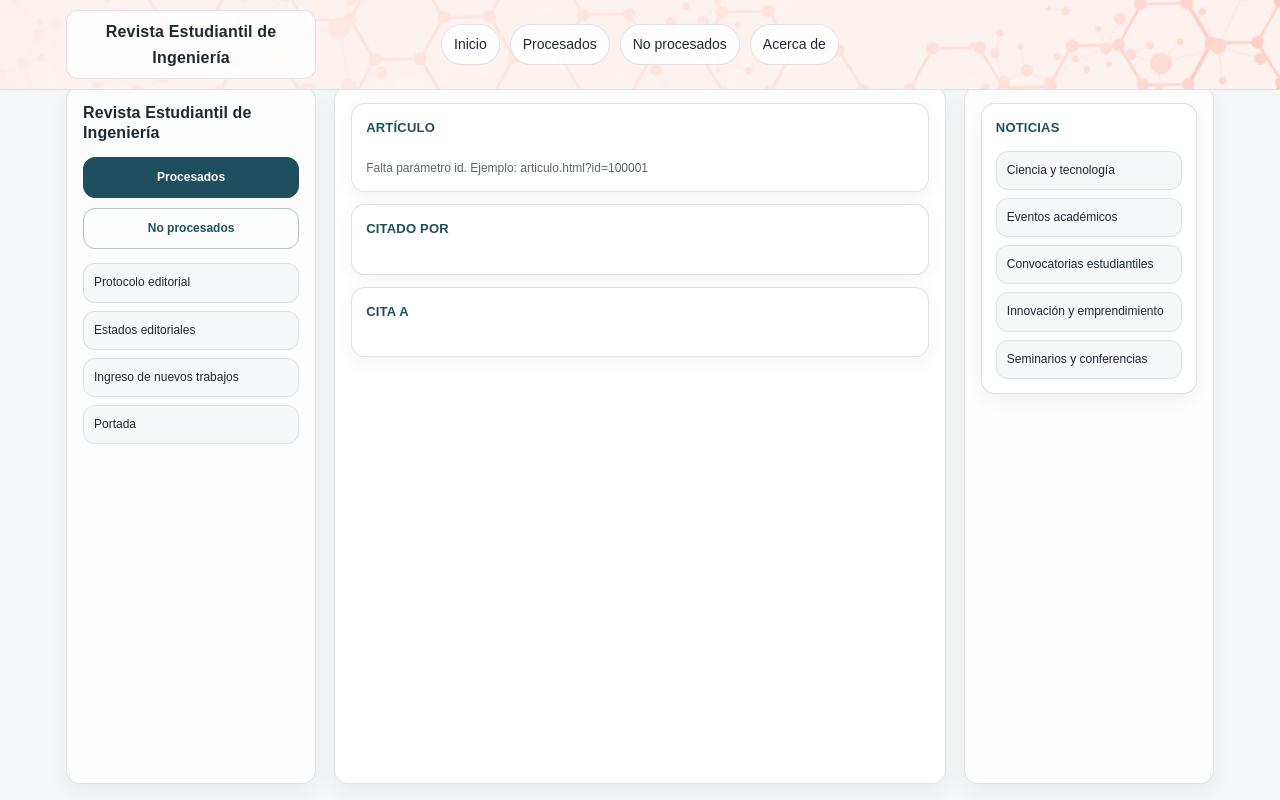
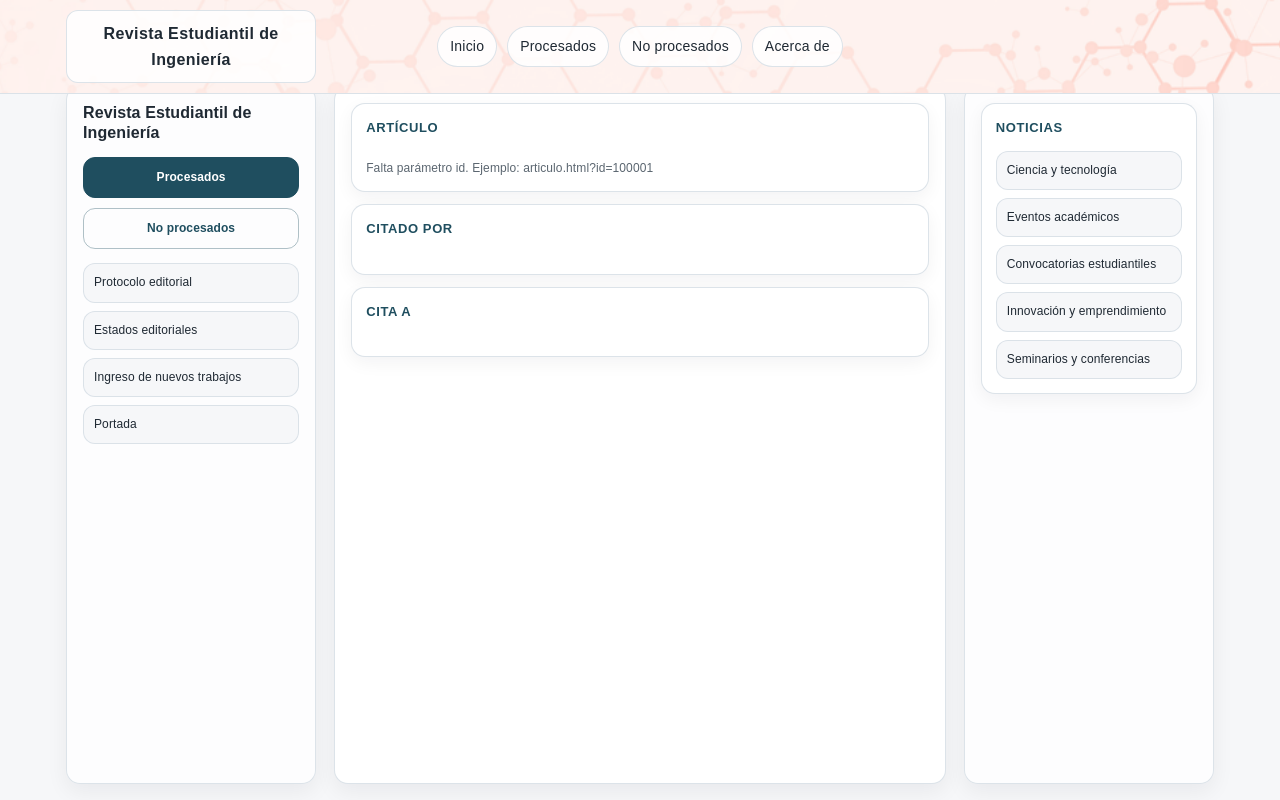
Before and after one commit to claudioalarcongarcia/revistaestudiantilingenieria.cl, a plain HTML site: page articulo.html in a window 1280 px wide. Drawn offline with Linux system fonts and the light colour scheme.

Commit message:
Refactor styles for improved layout and aesthetics
Updated color palette and layout styles for improved aesthetics and consistency. Adjusted padding, margins, and font sizes for better readability.

```diff
--- a/styles.css
+++ b/styles.css
@@ -1,29 +1,40 @@
 :root{
-  /* Paleta pastel damasco (apricot) */
-  --bg:#fffdfb;
-  --section:#fbefe6;      /* fondo general damasco muy suave */
-  --panel:#fff7f1;        /* paneles claros */
-  --line:#e8d4c6;         /* borde cálido */
-  --ink:#2b2420;          /* texto oscuro cálido */
-  --muted:#6b5b52;        /* texto secundario */
+  /* Sobrio académico */
+  --bg:#ffffff;
+  --section:#f6f7f9;
+  --panel:#ffffff;
+  --line:#dbe2e8;
 
-  --accent:#9a5b3c;       /* damasco tostado para botones */
-  --accent-hover:#844a30; /* hover */
+  --ink:#1f2933;
+  --muted:#5b6670;
+
+  --accent:#1F4E5F;        /* azul petróleo */
+  --accent-hover:#173D4B;
+  --accent2:#2E7D6B;       /* verde académico */
 }
 
 /* ===== Reset mínimo ===== */
-*{ box-sizing:border-box }
+*{ box-sizing:border-box; }
 
 body{
   margin:0;
   font-family: Arial, Helvetica, sans-serif;
   background:var(--section);
   color:var(--ink);
-  line-height:1.55;
+  line-height:1.6;
+  font-size:14px;
+  font-weight:400;
+
+  -webkit-font-smoothing:antialiased;
+  -moz-osx-font-smoothing:grayscale;
+
+  /* Microajuste tipográfico */
+  letter-spacing:0.1px;
 }
 
+/* Links editoriales */
 a{ color:inherit; text-decoration:none; }
-a:hover{ text-decoration:underline; }
+a:hover{ text-decoration:none; }
 
 /* ===== Barra superior fija ===== */
 .app-topbar{
@@ -39,78 +50,107 @@
   background-size: cover;
 
   border-bottom:1px solid var(--line);
+  backdrop-filter:saturate(140%) blur(6px);
 }
 
+/* Topbar alineada con las 3 columnas del layout */
 .app-topbar-inner{
-  max-width:1100px;
+  max-width:1180px;
   margin:0 auto;
   padding:10px 16px;
   min-height:70px;
 
   display:grid;
-  grid-template-columns: 1fr 1.6fr 1fr;
+  grid-template-columns: 0.9fr 2.2fr 0.9fr; /* igual que .app-shell */
   align-items:center;
-  gap:16px;
+  gap:18px; /* igual que .app-shell */
 }
 
+.app-topbar-title{
+  width:100%;
+  justify-self:stretch;
+  text-align:center;
 
-.app-topbar-title{
-  width: 100%;           /* Asegura que ocupe todo el ancho de la columna */
-  font-weight: 600;
-  font-size: 14px;
-  text-align: center;    /* Centrado horizontal del texto */
+  background:rgba(255,255,255,0.85);
+  border:1px solid rgba(219,226,232,0.95);
+  padding:10px 14px;
+  border-radius:12px;
 
-  background:rgba(255,253,251,0.80);
-  border: 1px solid rgba(232,212,198,0.85);
-  padding: 8px 12px;
-  border-radius: 6px;
+  font-size:16px;
+  font-weight:800;
+
+  /* Microajuste tipográfico */
+  letter-spacing:0.4px;
 }
 
 .app-topbar-nav{
+  grid-column:2;
+  justify-self:center;
+
   display:flex;
-  gap:8px;
+  gap:10px;
   flex-wrap:wrap;
 }
 
 .navbtn{
-  padding:8px 10px;
-  border-radius:6px;
-  border:1px solid rgba(232,212,198,0.90);
-  background:rgba(255,253,251,0.80);
+  padding:8px 12px;
+  border-radius:999px;
+  border:1px solid rgba(219,226,232,0.95);
+  background:rgba(255,255,255,0.85);
+  font-size:14px;
+  font-weight:400;
+
+  /* Microajuste tipográfico */
+  letter-spacing:0.2px;
 }
 .navbtn:hover{
-  background:#fffdfb;
-  text-decoration:none;
+  background:#ffffff;
+  border-color:rgba(31,78,95,0.35);
 }
 
 /* ===== Shell principal ===== */
 .app-shell{
-  max-width:1100px;
+  max-width:1180px;
   margin:0 auto;
   padding:16px;
-  padding-top:70px;   /* espacio exacto para la topbar */
+  padding-top:86px;  /* topbar respira más */
   height:100vh;
 
   display:grid;
-  grid-template-columns:1fr 1.6fr 1fr;
-  gap:16px;
+  grid-template-columns: 0.9fr 2.2fr 0.9fr; /* jerarquía 20-60-20 */
+  gap:18px;
 }
 
 /* ===== Columnas ===== */
 .app-col{
-  background:var(--bg);
-  border:1px solid var(--line);
-  border-radius:8px;      /* menos redondeado */
-  padding:14px;
+  background:rgba(255,255,255,0.90);
+  border:1px solid rgba(219,226,232,0.95);
+  border-radius:14px;
+  padding:16px;
 
-  overflow:auto;          /* scroll interno */
+  overflow:auto;
   min-height:0;
+
+  box-shadow: 0 8px 22px rgba(16,24,40,0.06);
+}
+
+/* Laterales más livianos */
+.app-left, .app-right{
+  background:rgba(255,255,255,0.78);
+}
+.app-mid{
+  background:#ffffff;
 }
 
 /* ===== Columna izquierda ===== */
 .app-h1{
-  margin:0 0 12px 0;
-  font-size:18px;
+  margin:0 0 14px 0;
+  font-size:16px;
+  font-weight:800;
+  line-height:1.25;
+
+  /* Microajuste tipográfico */
+  letter-spacing:0.1px;
 }
 
 .app-stack{
@@ -124,24 +164,27 @@
   display:block;
   text-align:center;
   padding:10px 12px;
-  border-radius:6px;              /* menos redondeado */
+
+  border-radius:12px;
   background:var(--accent);
-  color:#fffdfb;
+  color:#ffffff;
   border:1px solid var(--accent);
+
+  font-size:12px;
+  font-weight:600;
 }
 .btn2:hover{
   background:var(--accent-hover);
   border-color:var(--accent-hover);
-  text-decoration:none;
 }
 
 .btn2.ghost{
-  background:var(--panel);
+  background:transparent;
   color:var(--accent);
-  border:1px solid var(--line);
+  border:1px solid rgba(31,78,95,0.35);
 }
 .btn2.ghost:hover{
-  background:#fffdfb;
+  background:rgba(31,78,95,0.06);
 }
 
 .app-links{
@@ -152,27 +195,40 @@
 
 .app-links a{
   padding:9px 10px;
-  border-radius:6px;
-  background:var(--panel);
-  border:1px solid var(--line);
+  border-radius:12px;
+
+  background:rgba(246,247,249,0.9);
+  border:1px solid rgba(219,226,232,0.95);
+
+  font-size:12px;
+  font-weight:400;
 }
 .app-links a:hover{
-  background:#fffdfb;
-  text-decoration:none;
+  background:#ffffff;
+  border-color:rgba(31,78,95,0.30);
 }
 
 /* ===== Bloques (centro y derecha) ===== */
 .block{
-  background:var(--panel);
-  border:1px solid var(--line);
-  border-radius:8px;      /* menos redondeado */
-  padding:12px;
+  background:#ffffff;
+  border:1px solid rgba(219,226,232,0.95);
+  border-radius:14px;
+  padding:14px;
   margin-bottom:12px;
+
+  box-shadow: 0 6px 18px rgba(16,24,40,0.05);
 }
 
 .blocktitle{
-  font-weight:700;
-  margin-bottom:10px;
+  margin-bottom:12px;
+  color:var(--accent);
+  text-transform:uppercase;
+
+  font-size:13px;
+  font-weight:800;
+
+  /* Microajuste tipográfico */
+  letter-spacing:0.6px;
 }
 
 /* ===== Video ===== */
@@ -180,9 +236,9 @@
   position:relative;
   width:100%;
   padding-top:56.25%;
-  border-radius:8px;
+  border-radius:14px;
   overflow:hidden;
-  border:1px solid var(--line);
+  border:1px solid rgba(219,226,232,0.95);
   background:#000;
 }
 .video iframe{
@@ -196,114 +252,55 @@
 .latest{
   display:flex;
   flex-direction:column;
-  gap:10px;
+  gap:12px;
 }
 
 .item{
-  background:var(--bg);
-  border:1px solid var(--line);
-  border-radius:8px;
-  padding:10px;
+  background:#ffffff;
+  border:1px solid rgba(219,226,232,0.95);
+  border-radius:14px;
+  padding:12px 12px;
+
+  transition: transform 0.08s ease, box-shadow 0.08s ease, border-color 0.08s ease;
+}
+.item:hover{
+  transform: translateY(-1px);
+  border-color: rgba(31,78,95,0.35);
+  box-shadow: 0 10px 22px rgba(16,24,40,0.08);
 }
 
 .itemt{
-  font-weight:700;
   margin-bottom:6px;
+
+  font-size:14px;
+  font-weight:800;
+  line-height:1.45;
+
+  /* Microajuste tipográfico */
+  letter-spacing:0.2px;
 }
+
+.itemt a{ color:var(--ink); }
+.itemt a:hover{ color:var(--accent); }
 
 .itemm{
   color:var(--muted);
-  font-size:13px;
+  font-size:12px;
+  line-height:1.5;
+
+  /* Microajuste tipográfico */
+  letter-spacing:0.1px;
 }
 
 /* ===== Notas ===== */
 .note{
   color:var(--muted);
-  font-size:13px;
+  font-size:12px;
+  line-height:1.5;
   margin-top:8px;
 }
 
-/* ===== Responsive ===== */
-@media (max-width:980px){
-  .app-shell{
-    grid-template-columns:1fr;
-    height:auto;
-    padding-top:70px;
-  }
-  .app-col{
-    overflow:visible;
-  }
-}
-
-/* lineas finales*/
-/* =============================
-   Tipografía estilo MDPI
-   ============================= */
-
-/* Texto base */
-body{
-  font-size: 14px;
-  line-height: 1.6;
-  font-weight: 400;
-}
-
-/* Títulos principales */
-.app-topbar-title{
-  font-size: 14px;
-  font-weight: 600;
-}
-
-.app-h1{
-  font-size: 14px;
-  font-weight: 600;
-  line-height: 1.3;
-}
-
-/* Títulos de bloque */
-.blocktitle{
-  font-size: 14px;
-  font-weight: 600;
-}
-
-/* Títulos de artículos */
-.itemt{
-  font-size: 14px;
-  font-weight: 600;
-  line-height: 1.4;
-}
-
-/* Texto secundario */
-.itemm,
-.note{
-  font-size: 12px;
-  line-height: 1.5;
-}
-
-/* Navegación superior */
-.navbtn{
-  font-size: 14px;
-  font-weight: 400;
-}
-
-/* Botones laterales */
-.btn2{
-  font-size: 12px;
-  font-weight: 500;
-}
-
-/* Links laterales */
-.app-links a{
-  font-size: 12px;
-  font-weight: 400;
-}
-
-/* Evitar títulos exagerados en móvil */
-@media (max-width:980px){
-  body{
-    font-size: 14px;
-  }
-}
-
+/* ===== Tabs ===== */
 .tabs{
   display:flex;
   flex-wrap:wrap;
@@ -313,220 +310,29 @@
 
 .tabbtn{
   padding:8px 10px;
-  border-radius:6px;
-  border:1px solid var(--line);
+  border-radius:999px;
+  border:1px solid rgba(219,226,232,0.95);
   background: var(--bg);
   cursor:pointer;
-  font-size: 13px;
+  font-size:13px;
 }
 
 .tabbtn.active{
-  background: var(--panel);
-  border-color: var(--accent);
-}
-
-/* =============================
-   OVERRIDE: look "revista" (3 columnas con jerarquía)
-   Pegar al final de styles.css
-   ============================= */
-
-:root{
-  /* Sobrio académico */
-  --bg:#ffffff;
-  --section:#f6f7f9;
-  --panel:#ffffff;
-  --line:#dbe2e8;
-
-  --ink:#1f2933;
-  --muted:#5b6670;
-
-  --accent:#1F4E5F;        /* azul petróleo */
-  --accent-hover:#173D4B;
-  --accent2:#2E7D6B;       /* verde académico */
-}
-
-/* Fondo general más neutro */
-body{
-  background:var(--section);
-  color:var(--ink);
-  -webkit-font-smoothing:antialiased;
-  -moz-osx-font-smoothing:grayscale;
-}
-
-/* Links más editoriales */
-a{ text-decoration:none; }
-a:hover{ text-decoration:none; }
-
-/* ===== Topbar: más limpia y con más peso ===== */
-.app-topbar{
-  border-bottom:1px solid var(--line);
-  backdrop-filter:saturate(140%) blur(6px);
-}
-
-.app-topbar-inner{
-  max-width:1180px;
-  grid-template-columns: 1fr 2fr 1fr;
-}
-
-.app-topbar-title{
-  font-size:14px;
-  font-weight:700;
-  letter-spacing:0.2px;
-  background:rgba(255,255,255,0.85);
-  border:1px solid rgba(219,226,232,0.95);
-  border-radius:10px;
-}
-
-.navbtn{
-  background:rgba(255,255,255,0.85);
-  border:1px solid rgba(219,226,232,0.95);
-  border-radius:999px;
-  padding:8px 12px;
-}
-.navbtn:hover{
-  background:#ffffff;
-  border-color:rgba(31,78,95,0.35);
-}
-
-/* ===== Shell: jerarquía real 20-60-20 ===== */
-.app-shell{
-  max-width:1180px;
-  gap:18px;
-  padding-top:86px; /* topbar respira más */
-  grid-template-columns: 0.9fr 2.2fr 0.9fr;
-}
-
-/* Columnas: sensación tarjeta, sin “intranet” */
-.app-col{
-  background:rgba(255,255,255,0.90);
-  border:1px solid rgba(219,226,232,0.95);
-  border-radius:14px;
-  padding:16px;
-  box-shadow: 0 8px 22px rgba(16,24,40,0.06);
-}
-
-/* Izquierda y derecha más livianas que el centro */
-.app-left, .app-right{
-  background:rgba(255,255,255,0.78);
-}
-.app-mid{
-  background:#ffffff;
-}
-
-/* Título de la revista: más editorial */
-.app-h1{
-  font-size:16px;
-  font-weight:800;
-  line-height:1.25;
-  margin:0 0 14px 0;
-  letter-spacing:0.1px;
-}
-
-/* ===== Botones laterales ===== */
-.btn2{
-  border-radius:12px;
-  background:var(--accent);
-  border:1px solid var(--accent);
-  padding:10px 12px;
-  font-weight:600;
-}
-.btn2:hover{
-  background:var(--accent-hover);
-  border-color:var(--accent-hover);
-}
-.btn2.ghost{
-  background:transparent;
-  color:var(--accent);
-  border:1px solid rgba(31,78,95,0.35);
-}
-.btn2.ghost:hover{
+  border-color:rgba(31,78,95,0.55);
   background:rgba(31,78,95,0.06);
 }
 
-/* Links laterales: que no compitan con el centro */
-.app-links a{
-  background:rgba(246,247,249,0.9);
-  border:1px solid rgba(219,226,232,0.95);
-  border-radius:12px;
-  padding:9px 10px;
-  color:var(--ink);
-}
-.app-links a:hover{
-  background:#ffffff;
-  border-color:rgba(31,78,95,0.30);
-}
-
-/* ===== Bloques en centro/derecha ===== */
-.block{
-  background:#ffffff;
-  border:1px solid rgba(219,226,232,0.95);
-  border-radius:14px;
-  padding:14px;
-  box-shadow: 0 6px 18px rgba(16,24,40,0.05);
-}
-
-.blocktitle{
-  font-size:13px;
-  font-weight:800;
-  letter-spacing:0.2px;
-  color:var(--accent);
-  margin-bottom:12px;
-  text-transform:uppercase;
-}
-
-/* Video: borde más limpio */
-.video{
-  border-radius:14px;
-  border:1px solid rgba(219,226,232,0.95);
-}
-
-/* ===== Artículos como tarjetas editoriales ===== */
-.latest{ gap:12px; }
-
-.item{
-  background:#ffffff;
-  border:1px solid rgba(219,226,232,0.95);
-  border-radius:14px;
-  padding:12px 12px;
-  transition: transform 0.08s ease, box-shadow 0.08s ease, border-color 0.08s ease;
-}
-.item:hover{
-  transform: translateY(-1px);
-  border-color: rgba(31,78,95,0.35);
-  box-shadow: 0 10px 22px rgba(16,24,40,0.08);
-}
-
-.itemt{
-  font-size:14px;
-  font-weight:800;
-  line-height:1.35;
-  margin-bottom:6px;
-}
-.itemt a{
-  color:var(--ink);
-}
-.itemt a:hover{
-  color:var(--accent);
-}
-
-.itemm{
-  font-size:12px;
-  color:var(--muted);
-}
-
-/* Notas */
-.note{
-  color:var(--muted);
-  font-size:12px;
-}
-
-/* ===== Responsive: mantener 2 columnas antes de 1 ===== */
+/* ===== Responsive ===== */
 @media (max-width:1100px){
   .app-shell{
     grid-template-columns: 1fr 1.8fr;
+    height:auto;
   }
   .app-right{
-    grid-column: 1 / -1;   /* derecha baja completa */
+    grid-column: 1 / -1;
+  }
+  .app-col{
+    overflow:visible;
   }
 }
 
@@ -534,47 +340,9 @@
   .app-shell{
     grid-template-columns:1fr;
     height:auto;
+    padding-top:86px;
   }
-  .app-col{ overflow:visible; }
+  .app-col{
+    overflow:visible;
+  }
 }
-
-/* Tabs si las usa: más consistentes */
-.tabbtn{
-  border-radius:999px;
-  border:1px solid rgba(219,226,232,0.95);
-}
-.tabbtn.active{
-  border-color:rgba(31,78,95,0.55);
-  background:rgba(31,78,95,0.06);
-}
-/* ===== Topbar alineada con las 3 columnas del layout ===== */
-.app-topbar-inner{
-  max-width:1180px;
-  padding:10px 16px;
-  min-height:70px;
-
-  display:grid;
-  grid-template-columns: 0.9fr 2.2fr 0.9fr; /* IGUAL que .app-shell */
-  align-items:center;
-  gap:18px; /* IGUAL que .app-shell gap */
-}
-
-/* El título vive en la columna izquierda y debe “calzar” */
-.app-topbar-title{
-  justify-self:stretch;
-  text-align:center;
-  font-size:16px;
-  font-weight:800;
-  border-radius:12px;
-}
-
-/* La navegación debe estar centrada respecto a la columna central */
-.app-topbar-nav{
-  grid-column:2;              /* se ubica en la columna central */
-  justify-self:center;        /* se centra dentro de esa columna */
-  display:flex;
-  gap:10px;
-  flex-wrap:wrap;
-}
-
-/* Opcional: la columna derecha del topbar queda vacía sin romper alineación */
```
